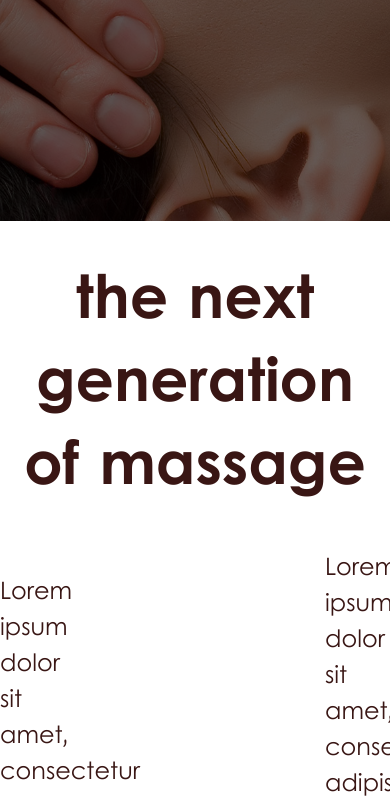
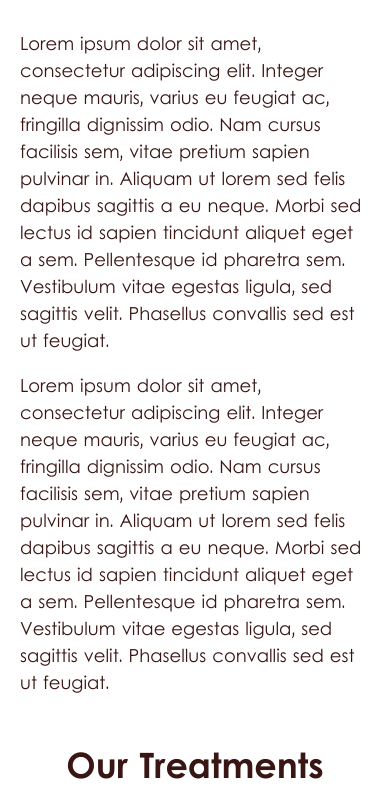
Before and after one commit to danielemanca1983/urban-rescue-therapy, a website: page index.html in a window 390 px wide. Shown: the part 829-1625 px from the top of the page. Drawn offline with nearby package versions, Linux system fonts and the light colour scheme.

Commit message:
Made hp responsive

```diff
--- a/index.html
+++ b/index.html
@@ -18,7 +18,7 @@
         </div>
 
         <nav class="main-nav" role="navigation">
-            <ul class="main-menu">
+            <ul class="main-menu open">
                 <li><a href="#">about</a></li>
                 <li><a href="#">treatments</a></li>
                 <li><a href="#">prices</a></li>
@@ -26,6 +26,7 @@
                 <li><a href="#">urban recruit</a></li>
             </ul>
         </nav>
+
     </header>
 
     <div class="home-slider">
--- a/js/app.js
+++ b/js/app.js
@@ -2,5 +2,6 @@
 
 $('.home-slider').flickity({
   prevNextButtons: false,
-  contain: true
+  contain: true,
+  autoPlay: true
 });
--- a/scss/modules/_footer.scss
+++ b/scss/modules/_footer.scss
@@ -5,6 +5,11 @@
 	font-size: 24px;
 	padding: 0 160px;
 	background-color: $footer-bg;
+
+	@include until($tablet) {
+		height: auto;
+		flex-direction: column;
+	}
 
 	.footer-container {
 		flex: 1;
@@ -16,6 +21,10 @@
 			width: 100%;
 			height: auto;
 			max-width: 160px;
+		}
+
+		@include until($tablet) {
+			text-align: center;
 		}
 	}
 
@@ -50,6 +59,10 @@
 
 	.footer-copyright {
 		padding: 65px 0;
+
+		@include until($tablet) {
+			padding: 35px 0;
+		}
 		p {
 			text-align: right;
 		}
--- a/scss/modules/_home.scss
+++ b/scss/modules/_home.scss
@@ -15,7 +15,16 @@
 		column-count: 2;
 		-webkit-column-count: 2;
 		column-gap: 250px;
-		-webkit-column-gap: 260px;
+		-webkit-column-gap: 250px;
+
+		@include until($tablet) {
+			padding: 0 20px;
+			font-size: 18px;
+			column-count: 1;
+			-webkit-column-count: 1;
+			column-gap: 0;
+			-webkit-column-gap: 0;
+		}
 	}
 
 }
@@ -28,11 +37,19 @@
 		display: flex;
 		flex-wrap: wrap;
 
+		@include until($tablet) {
+			flex-direction: column;
+		}
+
 		.treatment {
 			flex: 1 23%;
 			margin: 0 10px 80px;
 			text-align: center;
 			position: relative;
+
+			@include until($tablet) {
+				margin-bottom: 20px;
+			}
 
 			.treatment-thumb {
 				height: 310px;
--- a/scss/modules/_slideshow.scss
+++ b/scss/modules/_slideshow.scss
@@ -2,6 +2,10 @@
 	width: 100%;
 	height: 850px;
 	position: relative;
+
+	@include until($tablet) {
+		height: 400px;
+	}
 
 	.slide {
 		width: 100%;
@@ -28,10 +32,20 @@
 		right: 160px;
 		text-align: right;
 
+		@include until($tablet) {
+			top: 20px;
+			right: 20px;
+		}
+
 		.dot {
 			width: 20px;
 			height: 20px;
 			background: white;
+
+			@include until($tablet) {
+				width: 15px;
+				height: 15px;
+			}
 		}
 	}
 
--- a/scss/partials/_typography.scss
+++ b/scss/partials/_typography.scss
@@ -5,10 +5,18 @@
 
 h1 {
 	font-size: 60px;
+
+	@include until($tablet) {
+		font-size: 45px;
+	}
 }
 
 h2 {
 	font-size: 50px;
+
+	@include until($tablet) {
+		font-size: 35px;
+	}
 }
 
 h3 {
```
Also changed, not shown: css/style.css, js/site.min.js, 1 other file.
